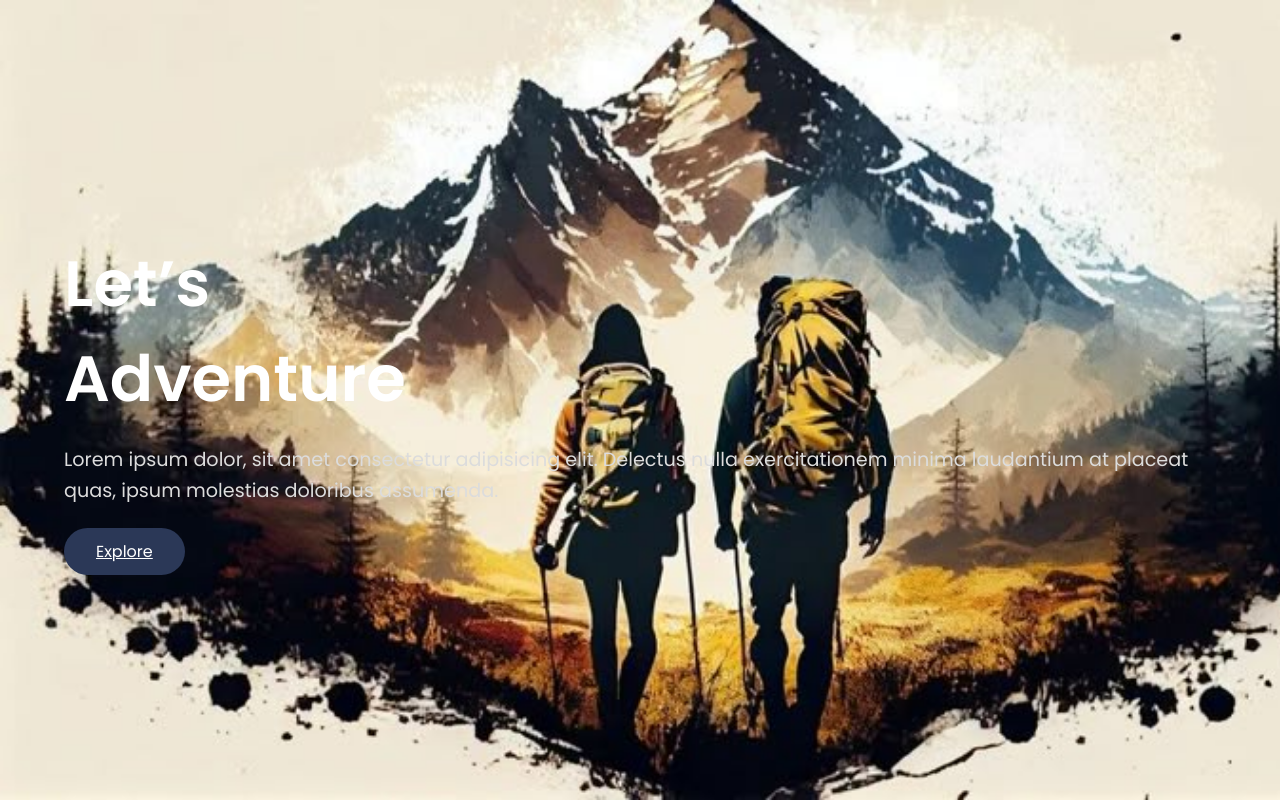
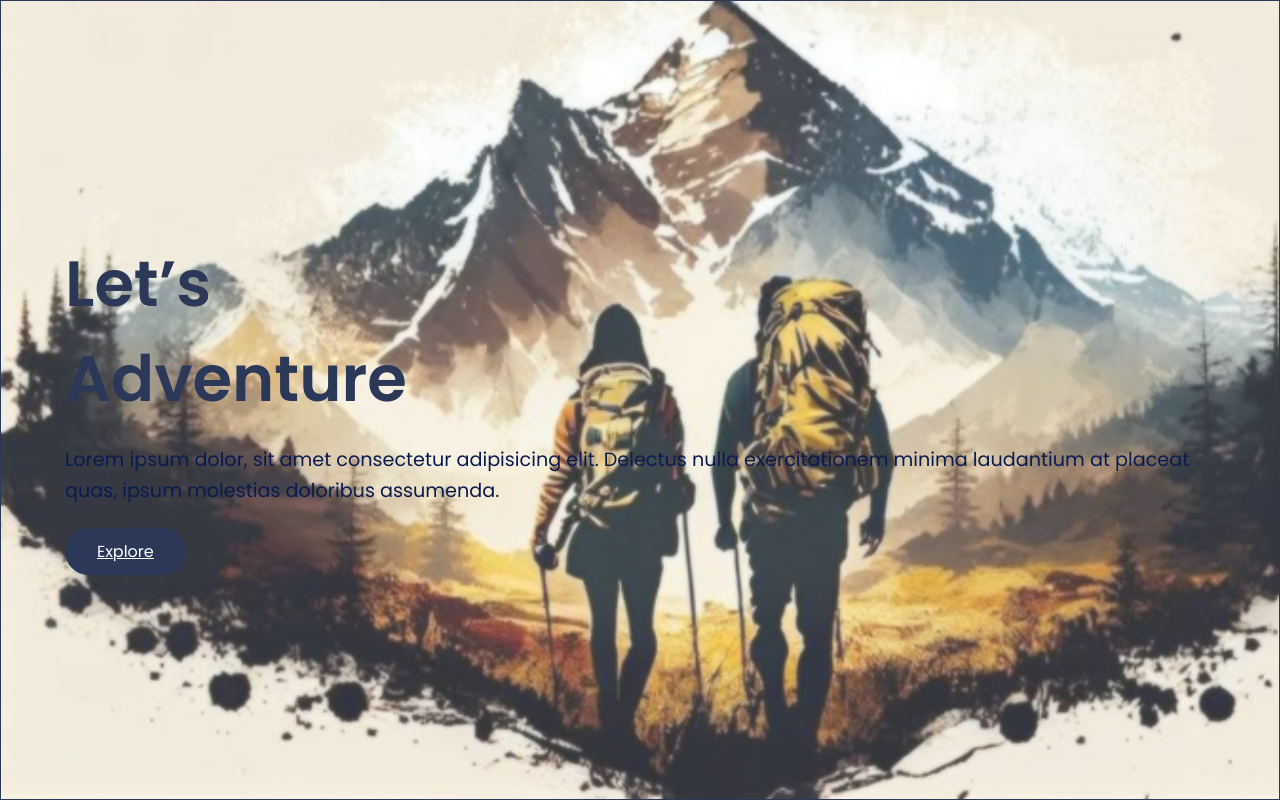
Before and after one commit to Namrata725/blogAppInReact, a React (Vite) app: page / in a window 1280 px wide. Built offline with nearby package versions, Linux system fonts and the light colour scheme.

Commit message:
landing page touch-up

```diff
--- a/src/pages/style/landingPage.module.css
+++ b/src/pages/style/landingPage.module.css
@@ -1,11 +1,5 @@
-@import url('https://fonts.googleapis.com/css2?family=Poppins:wght@400;600&display=swap');
-*{
-    margin: 0;
-    padding: 0;
-    font-family: 'Poppins', sans-serif;
-}
 .landing {
-
+  border: 1px solid #2b3857;
   height: 100vh;
   background: url('/src/img/landingPage.jpg');
   background-size: cover;
@@ -17,9 +11,24 @@
   position: relative;
   overflow: hidden;
 
-  color: white;
+  color: #2b3857;
   padding: 2rem;
 }
+
+.landing::before {
+  content: "";
+  position: absolute;
+  top: 0;
+  left: 0;
+  width: 100%;
+  height: 100%;
+  background-color: rgba(255, 255, 255, 0.4);
+  z-index: 1;
+  opacity: 0.5;
+  backdrop-filter: blur(2px);
+  z-index: 2;
+}
+
 
 .textOverlay {
   z-index: 2;
@@ -31,12 +40,12 @@
   font-size: 4rem;
   font-weight: bold;
   margin-bottom: 1.2rem;
-  color: #ffffff;
+  color: #2b3857;
 }
 
 .textOverlay p {
   font-size: 1.2rem;
-  color: #dcdcdc;
+  color: #091b50;
   margin-bottom: 2rem;
   line-height: 1.6;
 }
```
